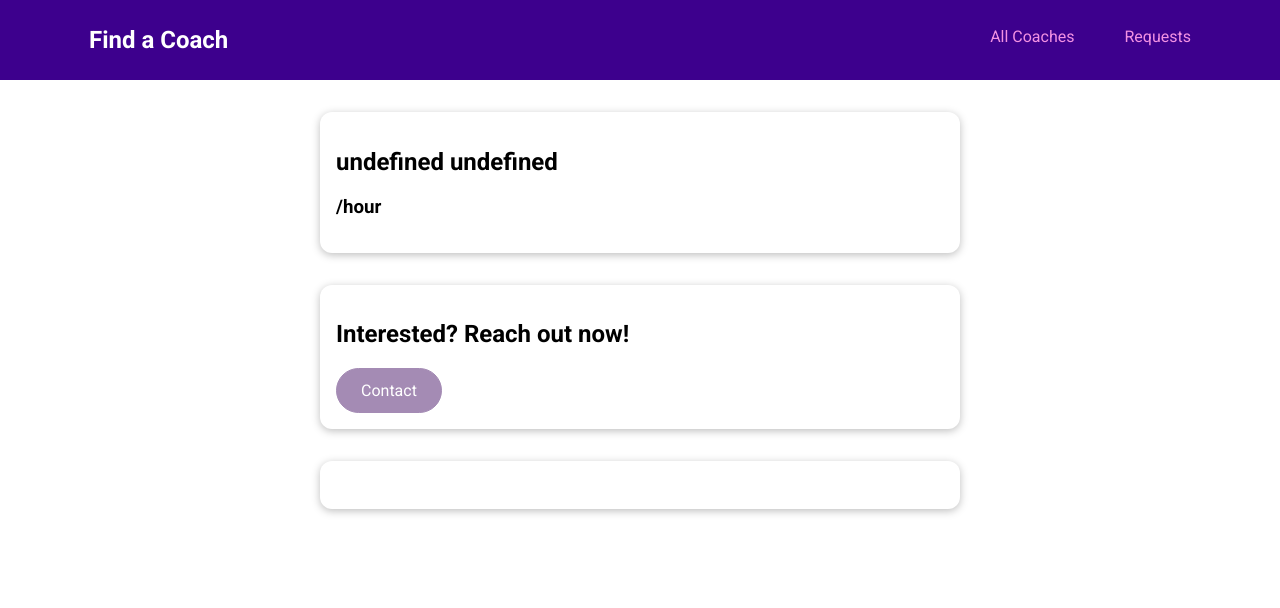
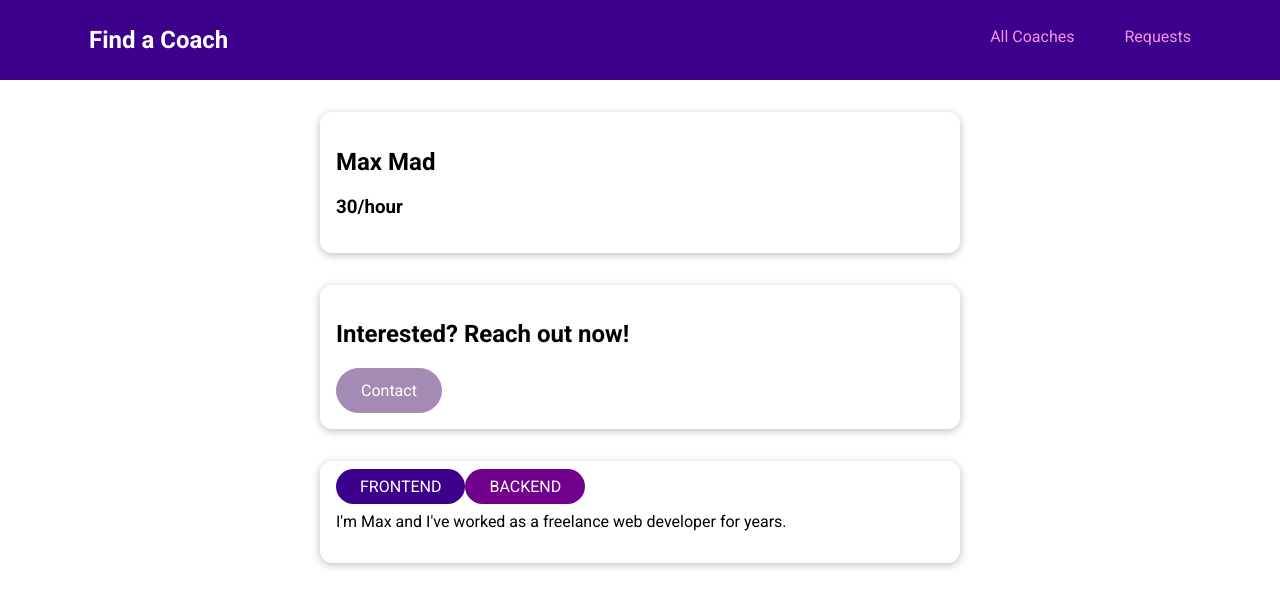
Before and after one commit to sidneyfranciscodev/find-a-coach-vue, a Vue app: page /coaches/c1 in a window 1280 px wide. Shown: the top 608 px of the page. Built offline with nearby package versions, Linux system fonts and the light colour scheme.

Commit message:
Fix: use .value for selectedCoach in computed properties

```diff
--- a/src/pages/coaches/CoachDetail.vue
+++ b/src/pages/coaches/CoachDetail.vue
@@ -33,9 +33,11 @@ const route = useRoute();
 const props = defineProps(['id']);
 const selectedCoach = computed(() => store.allCoaches.find(coach => coach.id === props.id));
 
-const fullName = computed(() => selectedCoach.firstName + ' ' + selectedCoach.lastName);
+// Fix: use .value for selectedCoach in computed properties
+const fullName = computed(() => selectedCoach.value ? selectedCoach.value.firstName + ' ' + selectedCoach.value.lastName : '');
 const contactLnk = computed(() => route.path +  '/contact');
-const areas = computed(() => selectedCoach.areas);
-const description = computed(() => selectedCoach.description)
-const rate = computed(() => selectedCoach.hourlyRate)
+const areas = computed(() => selectedCoach.value ? selectedCoach.value.areas : []);
+const description = computed(() => selectedCoach.value ? selectedCoach.value.description : '')
+const rate = computed(() => selectedCoach.value ? selectedCoach.value.hourlyRate : '')
+
 </script>
```
